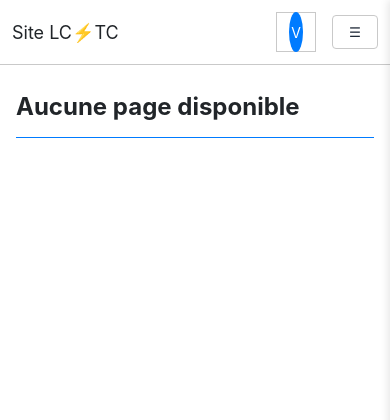
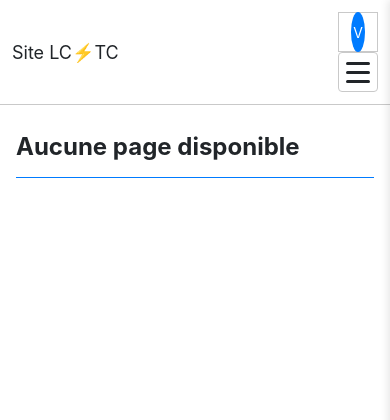
Before and after one commit to tchazelle/schema2, a Node server app: page / in a window 390 px wide. Shown: the top 420 px of the page. Run offline with Node 20, Linux system fonts and the light colour scheme; data that the repository does not hold is empty; some libraries are stand-ins or nearby versions.

Commit message:
Add feature: Animated hamburger menu with cross transformation
- Replace Unicode character (☰) with three visible bars
- Implement smooth CSS animation transforming bars into cross
- Add 'active' class toggle in JavaScript for menu state
- Set proper z-index (1100) to ensure hamburger stays clickable above sidebar
- Fix HTML structure: move hamburger button inside header-right div

The hamburger icon now smoothly animates to a cross (X) when clicked,
and the cross closes the menu when clicked again.

```diff
--- a/public/css/sidebar-menu.css
+++ b/public/css/sidebar-menu.css
@@ -8,6 +8,42 @@
 /* Menu hamburger toggle button - extends .toggle-menu from generic.css */
 .menu-toggle {
   /* Inherits styles from .toggle-menu in generic.css */
+  position: relative;
+  width: 40px;
+  height: 40px;
+  padding: 8px;
+  display: flex;
+  flex-direction: column;
+  justify-content: center;
+  align-items: center;
+  gap: 6px;
+  z-index: var(--z-header-items, 1100);
+  transition: all 0.3s ease;
+}
+
+/* Hamburger bars */
+.menu-toggle .bar {
+  display: block;
+  width: 24px;
+  height: 3px;
+  background-color: var(--color-text-heading);
+  border-radius: 2px;
+  transition: all 0.3s ease;
+  transform-origin: center;
+}
+
+/* Animation to transform into X when menu is open */
+.menu-toggle.active .bar:nth-child(1) {
+  transform: translateY(9px) rotate(45deg);
+}
+
+.menu-toggle.active .bar:nth-child(2) {
+  opacity: 0;
+  transform: scaleX(0);
+}
+
+.menu-toggle.active .bar:nth-child(3) {
+  transform: translateY(-9px) rotate(-45deg);
 }
 
 /* Sidebar container */
--- a/services/templateService.js
+++ b/services/templateService.js
@@ -265,15 +265,19 @@ class TemplateService {
     function toggleMenu() {
       const sidebar = document.getElementById('sidebar');
       const overlay = document.getElementById('overlay');
+      const menuToggle = document.getElementById('menuToggle');
       sidebar.classList.toggle('open');
       overlay.classList.toggle('open');
+      menuToggle.classList.toggle('active');
     }
 
     function closeMenu() {
       const sidebar = document.getElementById('sidebar');
       const overlay = document.getElementById('overlay');
+      const menuToggle = document.getElementById('menuToggle');
       sidebar.classList.remove('open');
       overlay.classList.remove('open');
+      menuToggle.classList.remove('active');
     }
 
     // Toggle user menu
@@ -345,10 +349,13 @@ class TemplateService {
       <div class="overlay" id="overlay" onclick="closeMenu()"></div>
       <div class="header-right">
         ${this.htmlUserMenu(user)}
-        </div>
 
         <!-- Menu hamburger -->
-        <button class="btn menu-toggle" onclick="toggleMenu()">☰</button>
+        <button class="btn menu-toggle" id="menuToggle" onclick="toggleMenu()">
+          <span class="bar"></span>
+          <span class="bar"></span>
+          <span class="bar"></span>
+        </button>
       </div>
     </header>
   `}
```
